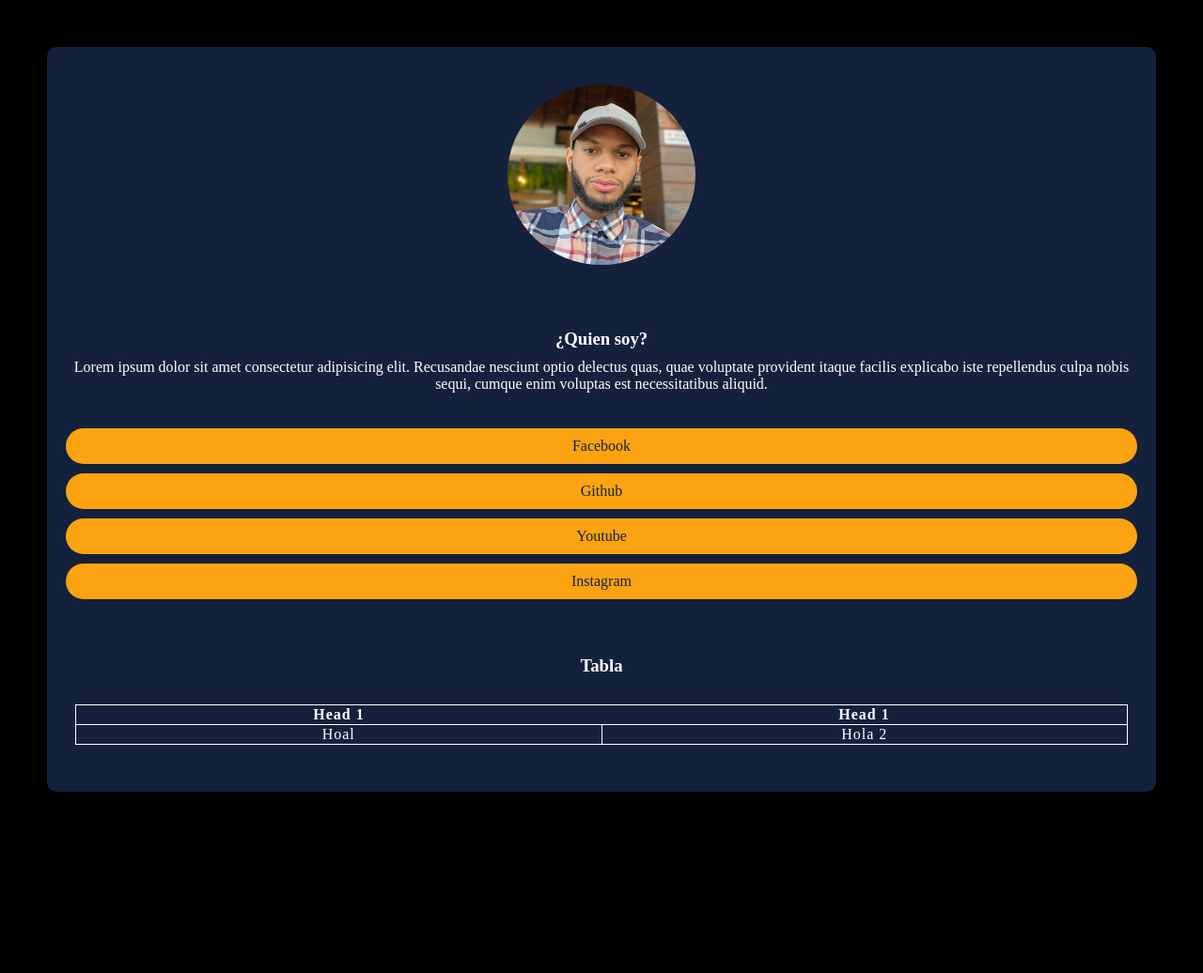
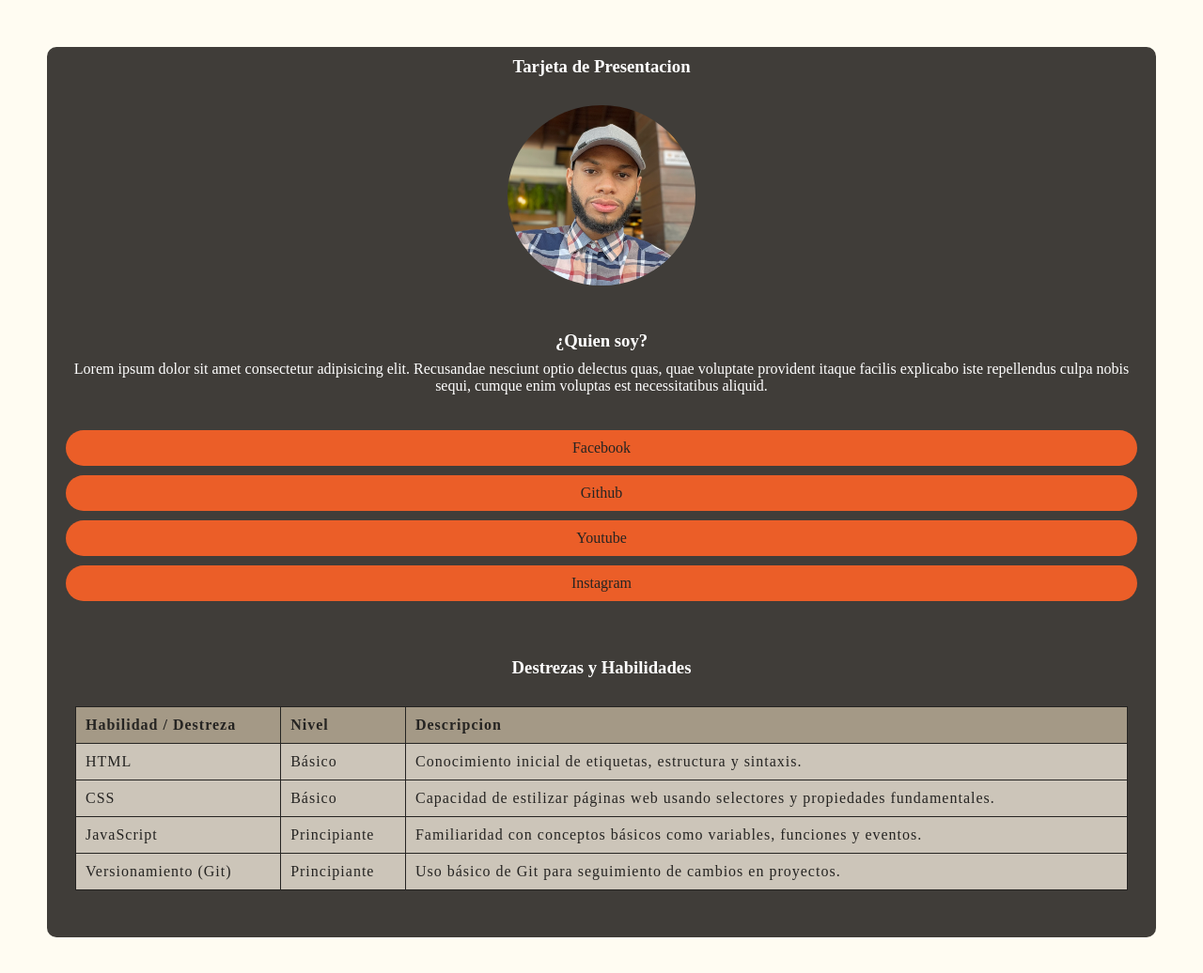
Before and after one commit to clown-doing-code/html-module, a plain HTML site: page index.html in a window 1280 px wide. Shown: the whole page at 94% size. Before the commit the page ends 893 px from the top, so only its background shows below. Drawn offline with Linux system fonts and the light colour scheme.

Commit message:
create table

```diff
--- a/index.html
+++ b/index.html
@@ -4,18 +4,16 @@
     <meta charset="UTF-8" />
     <meta name="viewport" content="width=device-width, initial-scale=1.0" />
     <title>Document</title>
-  </head>
-  <body>
     <style>
       body {
         margin: 50px;
-        background-color: rgb(0, 0, 0);
+        background-color: #fffcf2;
         color: #fff;
       }
       .card {
         display: flex;
         border-radius: 10px;
-        background-color: #14213d;
+        background-color: #403d39;
         text-align: center;
         align-items: center;
       }
@@ -25,7 +23,7 @@
       }
 
       .img-container {
-        padding: 40px;
+        padding: 20px;
         display: flex;
         justify-content: center;
         align-items: center;
@@ -58,39 +56,49 @@
         margin: 10px;
       }
       a {
-        background-color: #fca311;
+        background-color: #eb5e28;
         border-radius: 20px;
         padding: 10px;
         text-align: center;
         text-decoration: none;
-        color: #14213d;
+        color: #252422;
       }
-      a:hover{
+      a:hover {
         background-color: #fff;
-        transition: .2s ease-in-out;
+        transition: 0.2s ease-in-out;
       }
-      .table-container{
+      .table-container {
         display: flex;
-        flex-direction: column ;
+        flex-direction: column;
         justify-content: center;
         margin-top: 20px;
         margin-bottom: 20px;
         padding: 10px;
       }
-      table {
+      table,
+      th,
+      td {
         border: 1px solid;
         letter-spacing: 1px;
         border-collapse: collapse;
         margin: 20px;
+        background-color: #ccc5b9;
+        color: #252422;
       }
-      td,
-      tr {
-        border: 1px solid;
+      th,
+      td {
+        padding: 10px;
+        text-align: start;
+      }
+      th {
+        background-color: #a49986;
       }
     </style>
-
+  </head>
+  <body>
     <section class="card">
       <div class="card-container">
+        <h3>Tarjeta de Presentacion</h3>
         <div class="img-container">
           <img src="media/me.png" alt="" />
         </div>
@@ -113,19 +121,39 @@
         </article>
 
         <article class="table-container">
-          <h3>Tabla</h3>
+          <h3>Destrezas y Habilidades</h3>
           <table>
             <tr>
-              <th>Head 1</th>
-              <th>Head 1</th>
+              <th>Habilidad / Destreza</th>
+              <th>Nivel</th>
+              <th>Descripcion</th>
             </tr>
             <tr>
-              <td>Hoal</td>
-              <td>Hola 2</td>
+              <td>HTML</td>
+              <td>Básico</td>
+              <td>Conocimiento inicial de etiquetas, estructura y sintaxis.</td>
+            </tr>
+            <tr>
+              <td>CSS</td>
+              <td>Básico</td>
+              <td>
+                Capacidad de estilizar páginas web usando selectores y
+                propiedades fundamentales.
+              </td>
+            </tr>
+            <tr>
+              <td>JavaScript</td>
+              <td>Principiante</td>
+              <td>Familiaridad con conceptos básicos como variables, funciones y eventos.
+              </td>
+            </tr> <tr>
+              <td>Versionamiento (Git)	</td>
+              <td>Principiante	</td>
+              <td>Uso básico de Git para seguimiento de cambios en proyectos.
+              </td>
             </tr>
           </table>
         </article>
-
       </div>
     </section>
   </body>
```
